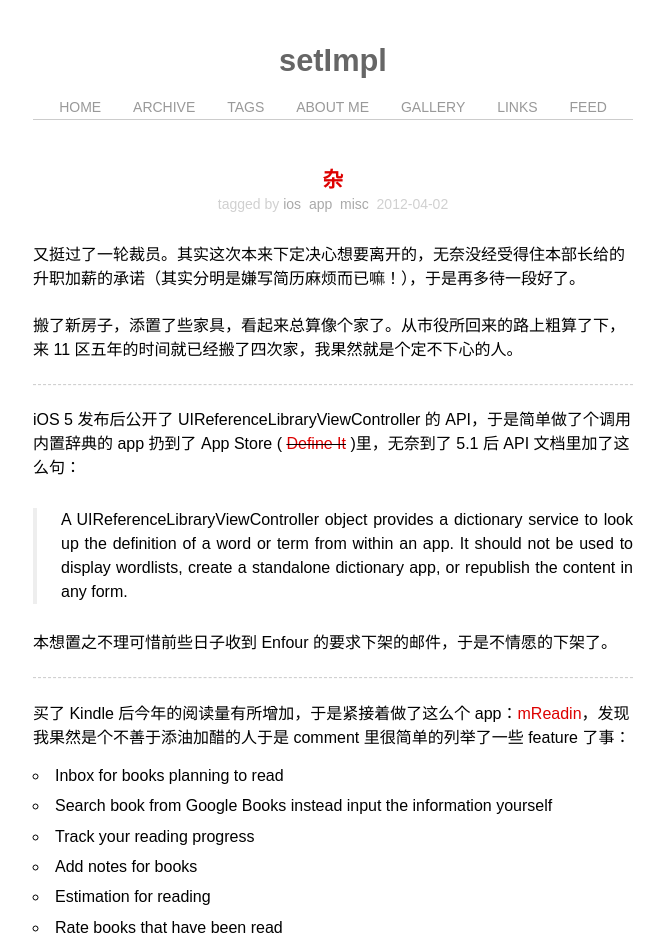
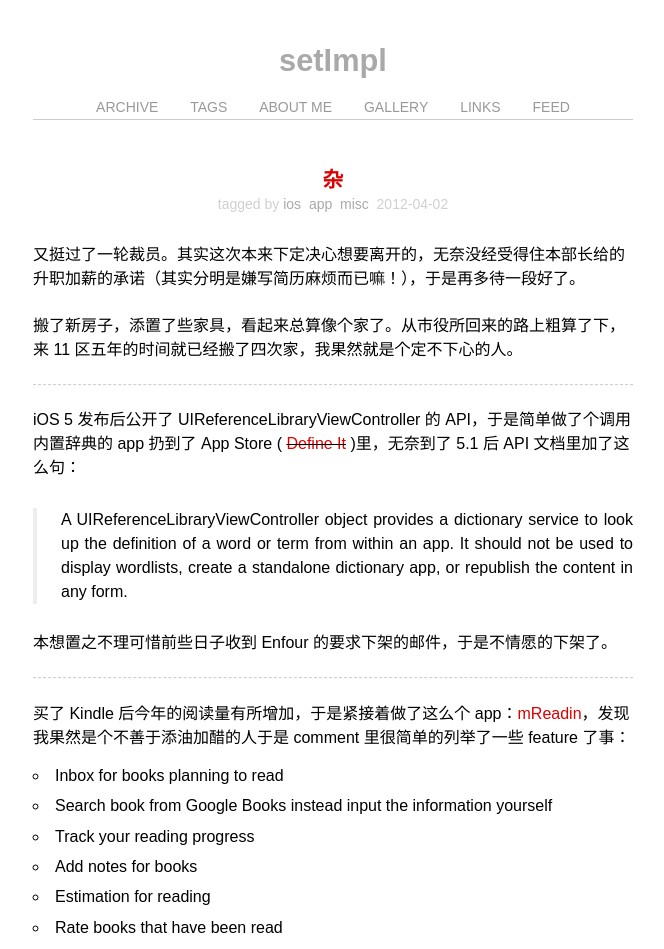
Before and after one commit to waynezhang/blog, a Jekyll site: the page built from index.markdown, in a window 1280 px wide. Shown: the top 949 px of the page, without its empty margins (307-971 px from the left). Built offline with Jekyll 4.4.1, drawn with Linux system fonts in a browser that asks for light colours; some web fonts are replaced; Markdown is read by kramdown in place of the engine named in the settings.

Commit message:
add lite version

```diff
--- a/_layouts/default.html
+++ b/_layouts/default.html
@@ -21,10 +21,9 @@
     <div id="container">
       <div id="main" role="main">
         <header>
-          <h1>{{ site.name }}</h1>
+        <h1><a title="{{ site.name }}" class="" href="/">{{ site.name }}</a></h1>
         </header>
         <nav>
-        <span><a title="home page" class="" href="/">home</a></span>
         <span><a title="archive" class="" href="/archive.html">archive</a></span>
         <span><a title="tags" class="" href="/tags.html">tags</a></span>
         <span><a title="about" class="" href="/about.html">about me</a></span>
@@ -33,7 +32,7 @@
         <span><a title="subscribe me" class="" href="/atom.xml">feed</a></span>
         </nav>
         {{ content }}
-        <div id="copy">&copy; 2006 ~ 2012 wayne | powered by jekyll | themed by <a href="http://lhzhang.com" title="sext ii">sext ii</a></div>
+        <div id="copy">&copy; 2006 ~ 2012 wayne | powered by jekyll | themed by <a href="http://lhzhang.com" title="sext iii">sext iii</a></div>
       </div>
     </div> <!--! end of #container -->
   </body>
--- a/media/css/style.css
+++ b/media/css/style.css
@@ -1,9 +1,9 @@
 /*------------------------------------
-* sext-ii
+* sext-iii
 *
 * @author linghua.zhang@me.com
 * @link http://lhzhang.com/
-* @update 2012-02-13
+* @update 2012-04-12
 *
 * |/ | (~ (~
 * |\.|._)._)
@@ -18,9 +18,8 @@
 h2{font-family:"Cuprum",sans-serif;font-size:1.3em;color:#111;}
 h3{font-family:"Cuprum",sans-serif;font-size:1.2em;color:#222;}
 h4{font-family:"Cuprum",sans-serif;font-size:1em;color:#333;}
-.center{text-align:center;}
-a{color:#dd0000;text-decoration:none;}
-a:hover{color:#333333;text-decoration:underline;}
+a{color:#a9a9a9;text-decoration:none;}
+a:hover{color:#333333;-webkit-transition:color .2s linear;}
 hr{margin:.7em 0;border-top:1px dashed #d0d0d0;border-bottom:1px dashed #f9f9f9;}
 p{padding:.7em 0;}
 li{padding:.2em 0;}
@@ -29,9 +28,12 @@
 blockquote{display:block;text-align:justify;border-left:4px solid #eeeeee;}
 blockquote{margin:1em 0em;padding-left:1.5em;}
 blockquote p{margin:0;padding:0;}
+.center{text-align:center;}
 #container{width:600px;margin:2em auto;display:block;padding:0 2em;}
 .content{font-size:16px;line-height:24px;margin-bottom: 2em;}
 .content img{max-width:600px;display:block;margin:4px auto;-webkit-box-shadow:#999 1px 1px 4px;-moz-box-shadow:#999 1px 1px 4px;box-shadow:#999 1px 1px 4px;}
+.post a{color:#dd0000;text-decoration:none;}
+.title a{color:#dd0000;text-decoration:none;}
 #tag_cloud{margin-bottom: 1em;}
 #tag_cloud a:hover{color:#333333 !important;text-decoration:none;}
 .listing-item,.listing-seperator{list-style-type:none;}
@@ -41,12 +43,10 @@
 header h1{padding:.5em 0;text-align:center;color:#666;}
 nav{font-family:"Electrolize",sans-serif;font-size:1em;text-transform:uppercase;padding: .3em 0;text-align:center;border-bottom:1px solid #ccc;}
 nav a{margin:0 1em; color:#999;}
-nav a:hover{-webkit-transition:color .2s linear;}
 .title{text-align:center;margin-top:3em;}
 .meta{text-align:center;font-size:14px;color:#d0d0d0;}
-.meta a{color: #a9a9a9;}
 .post{padding:1em 0em;}
-#copy {display:block; font-family:"Galdeano"; font-size: .9em; text-align: center;margin-top: 2em; color: #eeeeee;}
+#copy {display:block; font-family:"Galdeano"; font-size: .9em; text-align: center;margin-top: 2em; color: #e0e0e0;}
 #copy a {color: #eeeeee; text-decoration: underline;}
 #dsq-global-toolbar,#dsq-like-tooltip,#dsq-sort-by,.dsq-comment-moderate{display:none;}
 .dsq-comment-header{border: none !important;background:none !important;}
```
